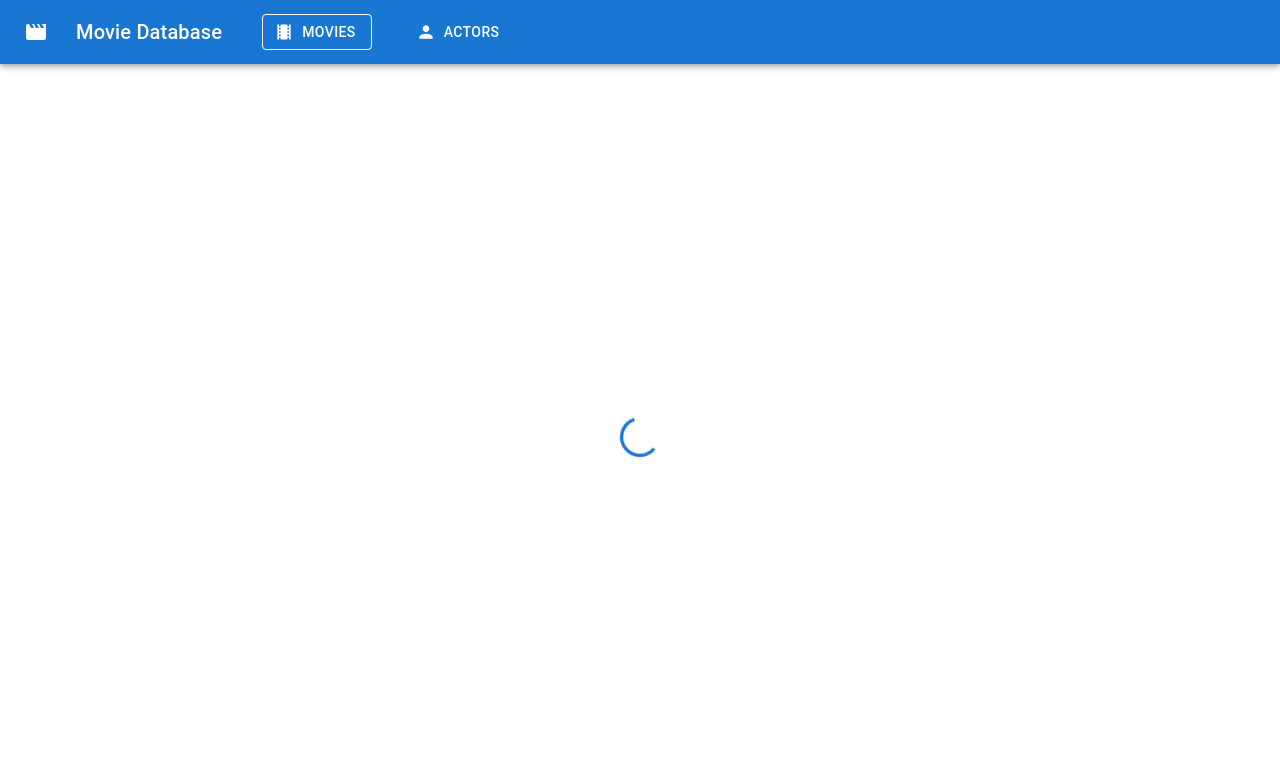
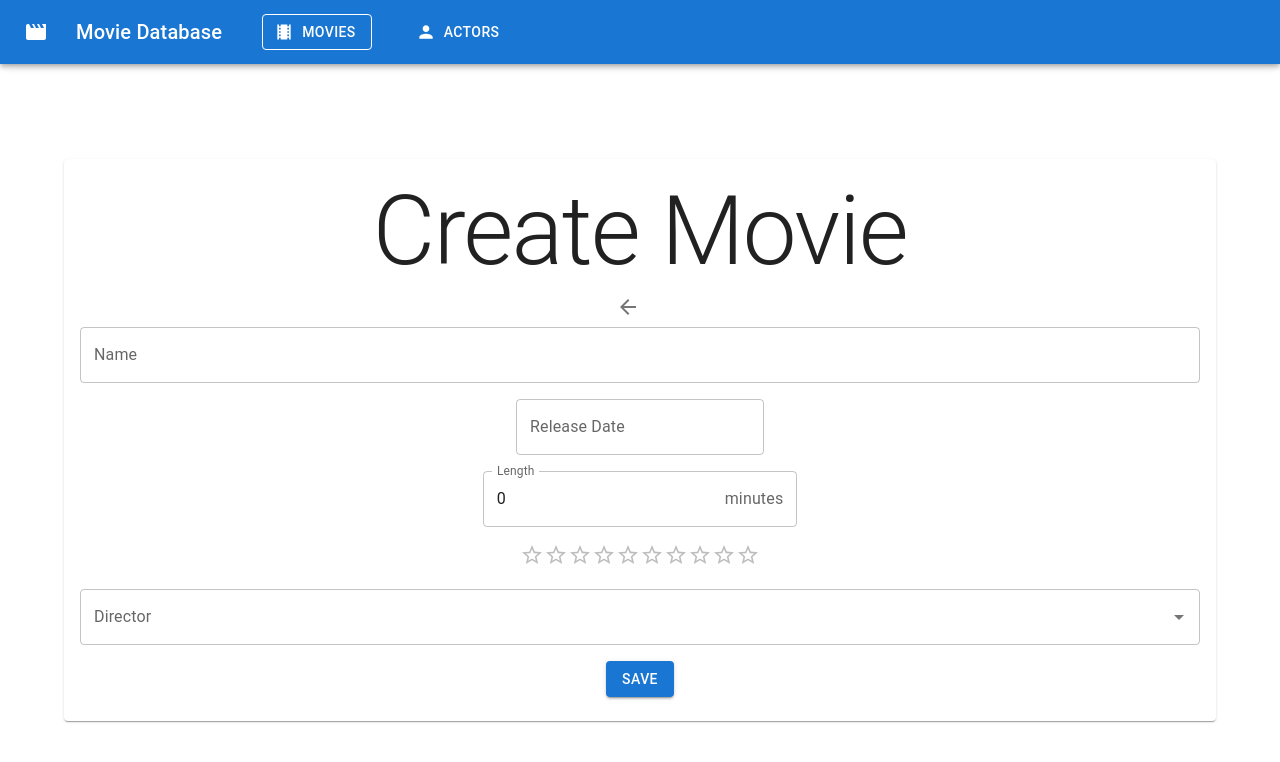
Before and after one commit to UBB-SDI-23/lab-5x-AlexPop28-frontend, a React (Vite) app: page /movies/add in a window 1280 px wide. Shown: the top 762 px of the page. Built offline with nearby package versions, Linux system fonts and the light colour scheme; no server answers.

Commit message:
Add GenericForm and refactor MovieCreate

```diff
--- /dev/null
+++ b/src/components/GenericForm.tsx
@@ -0,0 +1,29 @@
+import { Button, Grid } from "@mui/material";
+
+interface GenericFormProps {
+  onSubmit: () => void;
+  children: JSX.Element[];
+}
+
+export const GenericForm: React.FC<GenericFormProps> = ({
+  onSubmit,
+  children,
+}) => {
+  return (
+    <div>
+      <Grid container spacing={2}>
+        {children &&
+          children.map((child, index) => (
+            <Grid item xs={12} key={index}>
+              {child}
+            </Grid>
+          ))}
+        <Grid item xs={12}>
+          <Button variant="contained" color="primary" onClick={onSubmit}>
+            Save
+          </Button>
+        </Grid>
+      </Grid>
+    </div>
+  );
+};
--- a/src/pages/movies/MovieCreate.tsx
+++ b/src/pages/movies/MovieCreate.tsx
@@ -1,12 +1,9 @@
 import ArrowBackIcon from "@mui/icons-material/ArrowBack";
 import {
   Autocomplete,
-  Button,
   Card,
   CardContent,
-  CircularProgress,
   Container,
-  Grid,
   IconButton,
   InputAdornment,
   Rating,
@@ -14,27 +11,23 @@ import {
   Typography,
 } from "@mui/material";
 import { debounce } from "lodash";
-import React, { useEffect, useMemo, useState } from "react";
+import React, { SetStateAction, useEffect, useMemo, useState } from "react";
 import { Link, useNavigate } from "react-router-dom";
+import { GenericForm } from "../../components/GenericForm";
 import useAxios from "../../lib/hooks/useAxios";
 import { Director } from "../../models/director";
 import { Movie } from "../../models/movie";
 
-export const MovieCreate = () => {
-  const [loading, setLoading] = useState(true);
-  const [directorLoading, setDirectorLoading] = useState(true);
-  const [movie, setMovie] = useState<Movie>({
-    name: "",
-    rating: 0,
-    release_date: "",
-    length_in_minutes: 0,
-    director: 0,
-  });
+const DirectorInput = ({
+  setMovie,
+}: {
+  setMovie: React.Dispatch<SetStateAction<Movie>>;
+}) => {
   const [director, setDirector] = useState<Director | null>(null);
   const [directors, setDirectors] = useState<Director[]>();
   const [page, setPage] = useState(1);
   const [pageSize, setPageSize] = useState(10);
-  const navigate = useNavigate();
+  const [directorLoading, setDirectorLoading] = useState(true);
   const axios = useAxios();
 
   const fetchDirectors = async (name: string) => {
@@ -43,8 +36,6 @@ export const MovieCreate = () => {
     const { data } = await axios.get(BACKEND_DIRECTORS_URL);
     const fetchedDirectors = data.results;
     setDirectors(fetchedDirectors);
-    // if (fetchedDirectors.length > 0) setDirector(fetchedDirectors[0]);
-    setLoading(false);
     setDirectorLoading(false);
   };
 
@@ -54,38 +45,11 @@ export const MovieCreate = () => {
   );
 
   useEffect(() => {
-    setLoading(true);
     fetchDirectors("");
     return () => {
       debouncedFetchSuggestions.cancel();
     };
   }, []);
-
-  const handleSubmit = async (event: React.FormEvent<HTMLFormElement>) => {
-    event.preventDefault();
-    const BACKEND_URL = `/movies/`;
-    await axios.post(BACKEND_URL, movie);
-    navigate(`/movies/`);
-  };
-
-  const handleTextFieldChange =
-    (fieldName: keyof Movie) =>
-    (event: React.ChangeEvent<HTMLInputElement>) => {
-      setMovie({ ...movie, [fieldName]: event.target.value });
-    };
-
-  const handleRatingChange = (
-    _: React.ChangeEvent<{}>,
-    newRating: number | null
-  ) => {
-    if (newRating !== null) setMovie({ ...movie, rating: newRating });
-  };
-
-  const handleLengthInMinutesChange = (
-    event: React.ChangeEvent<HTMLInputElement>
-  ) => {
-    setMovie({ ...movie, length_in_minutes: Number(event.target.value) });
-  };
 
   const handleDirectorChange = (
     _: React.ChangeEvent<{}>,
@@ -93,7 +57,9 @@ export const MovieCreate = () => {
   ) => {
     if (newDirector !== null) {
       setDirector(newDirector);
-      setMovie({ ...movie, director: newDirector.id });
+      setMovie((movie: Movie) => {
+        return { ...movie, director: newDirector.id };
+      });
     }
   };
 
@@ -104,53 +70,11 @@ export const MovieCreate = () => {
     debouncedFetchSuggestions(value);
   };
 
-  const editForm = (
-    <form onSubmit={handleSubmit}>
-      <Grid container spacing={2}>
-        <Grid item xs={12}>
-          <TextField
-            label="Name"
-            value={movie.name}
-            onChange={handleTextFieldChange("name")}
-            fullWidth
-          />
-        </Grid>
-
-        <Grid item xs={12}>
-          <TextField
-            label="Release Date"
-            value={movie.release_date}
-            onChange={handleTextFieldChange("release_date")}
-          />
-        </Grid>
-
-        <Grid item xs={12}>
-          <TextField
-            label="Length"
-            value={movie.length_in_minutes}
-            onChange={handleLengthInMinutesChange}
-            InputProps={{
-              endAdornment: (
-                <InputAdornment position="end">minutes</InputAdornment>
-              ),
-            }}
-          />
-        </Grid>
-
-        <Grid item xs={12}>
-          <Rating
-            name="rating"
-            value={movie.rating}
-            precision={0.1}
-            max={10}
-            onChange={handleRatingChange}
-          />
-        </Grid>
-
-        <Grid item xs={12}>
+  return (
     <Autocomplete
       value={director}
-            options={directors || []}
+      loading={directorLoading}
+      options={directors ?? []}
       renderInput={(params) => <TextField {...params} label="Director" />}
       getOptionLabel={(option) => option.name}
       renderOption={(props, option) => {
@@ -164,21 +88,77 @@ export const MovieCreate = () => {
       onChange={handleDirectorChange}
       isOptionEqualToValue={(option, value) => option.id === value.id}
     />
-        </Grid>
+  );
+};
 
-        <Grid item xs={12}>
-          <Button variant="contained" color="primary" type="submit">
-            Save
-          </Button>
-        </Grid>
-      </Grid>
-    </form>
+export const MovieCreate = () => {
+  const [movie, setMovie] = useState<Movie>({
+    name: "",
+    rating: 0,
+    release_date: "",
+    length_in_minutes: 0,
+    director: 0,
+  });
+
+  const navigate = useNavigate();
+  const axios = useAxios();
+
+  const editForm = (
+    <GenericForm
+      onSubmit={async () => {
+        const BACKEND_URL = `/movies/`;
+        try {
+          const { data, status } = await axios.post(BACKEND_URL, movie);
+          navigate(`/movies/${data.id}/details`);
+        } catch (error) {
+          console.log(error);
+        }
+      }}
+    >
+      <TextField
+        label="Name"
+        value={movie.name}
+        onChange={(event) => setMovie({ ...movie, name: event.target.value })}
+        fullWidth
+      />
+
+      <TextField
+        label="Release Date"
+        value={movie.release_date}
+        onChange={(event) =>
+          setMovie({ ...movie, release_date: event.target.value })
+        }
+      />
+
+      <TextField
+        label="Length"
+        value={movie.length_in_minutes}
+        onChange={(event) =>
+          setMovie({
+            ...movie,
+            length_in_minutes: Number(event.target.value),
+          })
+        }
+        InputProps={{
+          endAdornment: <InputAdornment position="end">minutes</InputAdornment>,
+        }}
+      />
+
+      <Rating
+        name="rating"
+        value={movie.rating}
+        precision={0.1}
+        max={10}
+        onChange={(_, newRating) => {
+          if (newRating !== null) setMovie({ ...movie, rating: newRating });
+        }}
+      />
+      <DirectorInput setMovie={setMovie} />
+    </GenericForm>
   );
 
   return (
     <Container>
-      {loading && <CircularProgress />}
-      {!loading && (
       <Card>
         <CardContent>
           <Typography variant="h1">Create Movie</Typography>
@@ -188,7 +168,6 @@ export const MovieCreate = () => {
           {editForm}
         </CardContent>
       </Card>
-      )}
     </Container>
   );
 };
```
Lines whose indentation alone changed are shown as unchanged.
